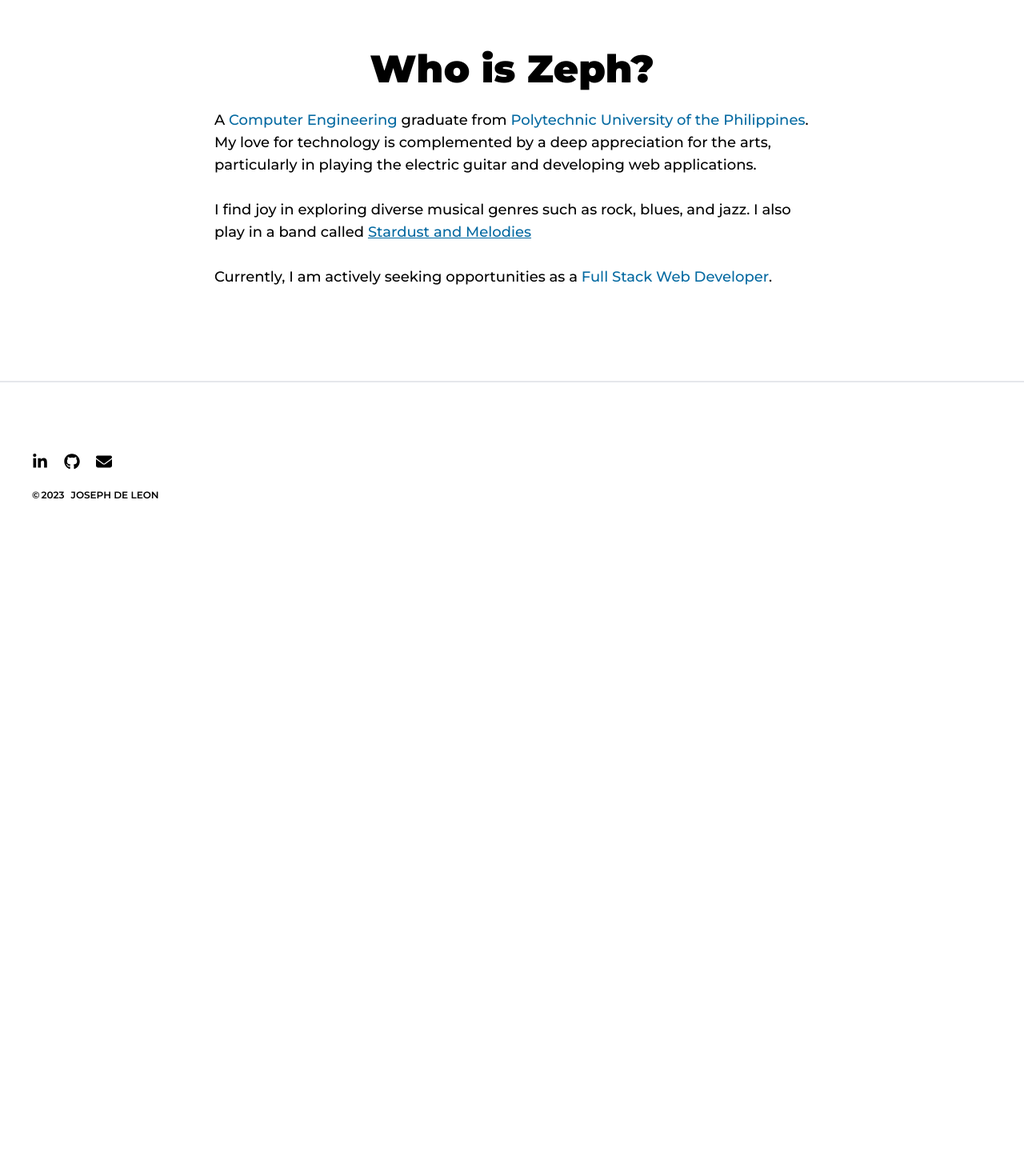
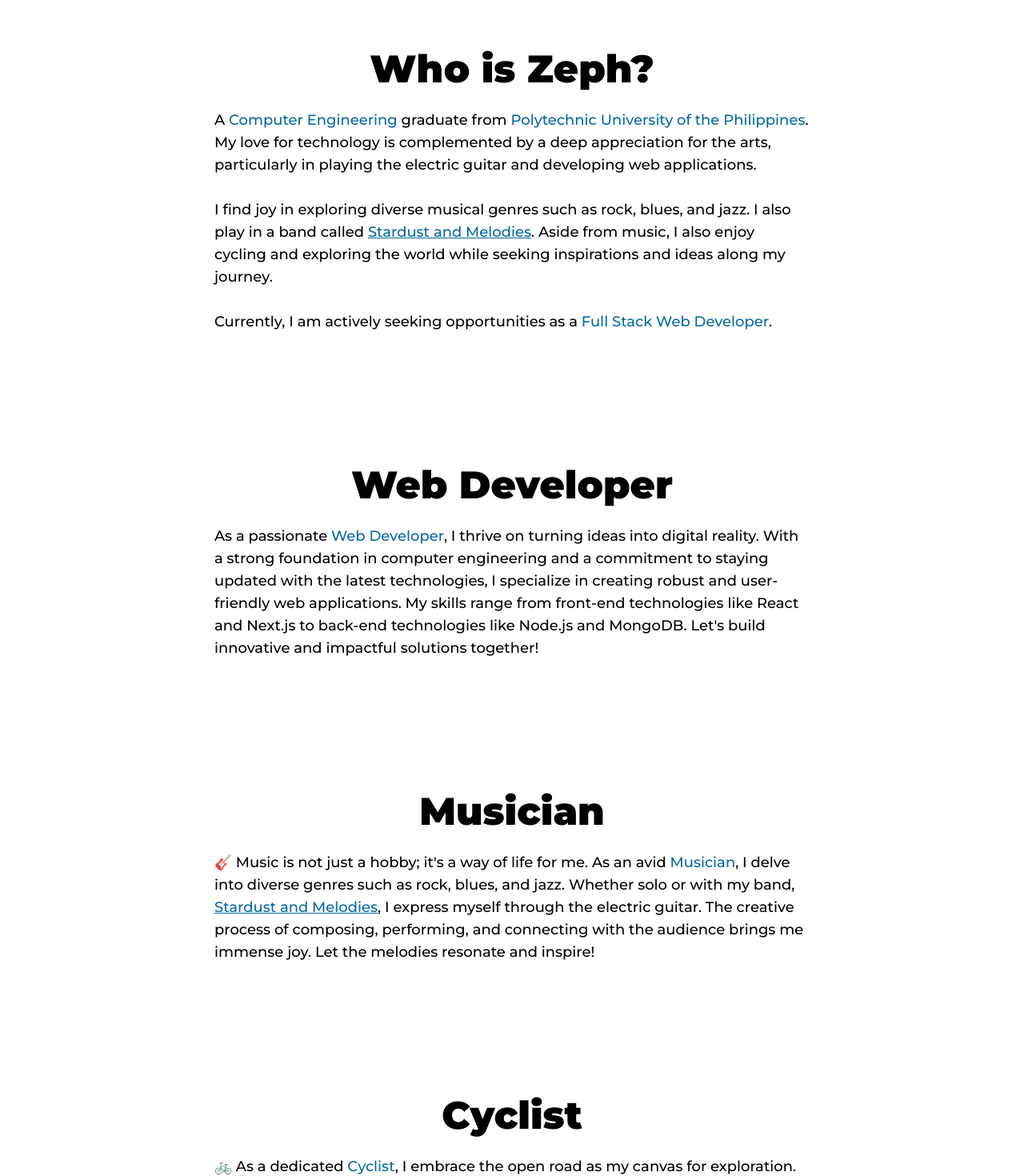
Before and after one commit to joeseffdl/Portfolio, a Next.js app: page /about in a window 1280 px wide. Shown: the part 1320-2790 px from the top of the page at 80% size. Before the commit the page ends 2036 px from the top, so only its background shows below. Built offline with nearby package versions, Linux system fonts and the light colour scheme.

Commit message:
Updated About page

```diff
--- a/app/[linkedPages]/_LinkedPages/About.tsx
+++ b/app/[linkedPages]/_LinkedPages/About.tsx
@@ -11,13 +11,14 @@ export const AboutPage = () => (
           👋 You can call me <span className="text-sky-400">Zeph</span>
         </h1>
         <p className="text-lg sm:px-5 duration-150">
-          Welcome to my world of 🎸 <span className="text-sky-400">Music</span>{" "}
-          and 🕸️ <span className="text-sky-400">Web development</span>. Let's
-          create something amazing together! 🚀
+          Welcome to my world of 🎸 <span className="text-sky-400">Music</span>,
+          🚲 <span className="text-sky-400">Cycling</span>, and 🕸️{" "}
+          <span className="text-sky-400">Web development</span>. Let's create
+          something amazing together! 🚀
         </p>
       </div>
     </section>
-    <section className="flex flex-col gap-5 min-h-[500px] py-20 lg:px-32">
+    <section className="flex flex-col gap-5 min-h-[300px] py-20 lg:px-32">
       <h1 className="text-center">Who is Zeph?</h1>
       <p className="text-lg font-medium">
         A <span className="text-sky-700">Computer Engineering</span> graduate
@@ -36,12 +37,56 @@ export const AboutPage = () => (
           className="text-sky-700 underline"
         >
           Stardust and Melodies
-        </Link>{" "}
+        </Link>
+        . Aside from music, I also enjoy cycling and exploring the world while
+        seeking inspirations and ideas along my journey.
         <br />
         <br />
         Currently, I am actively seeking opportunities as a{" "}
         <span className="text-sky-700">Full Stack Web Developer</span>.
       </p>
     </section>
+    <section className="flex flex-col gap-5 min-h-[300px] py-20 lg:px-32">
+      <h1 className="text-center">Web Developer</h1>
+      <p className="text-lg font-medium">
+        As a passionate <span className="text-sky-700">Web Developer</span>, I
+        thrive on turning ideas into digital reality. With a strong foundation
+        in computer engineering and a commitment to staying updated with the
+        latest technologies, I specialize in creating robust and user-friendly
+        web applications. My skills range from front-end technologies like React
+        and Next.js to back-end technologies like Node.js and MongoDB. Let's
+        build innovative and impactful solutions together!
+      </p>
+    </section>
+
+    <section className="flex flex-col gap-5 min-h-[300px] py-20 lg:px-32">
+      <h1 className="text-center">Musician</h1>
+      <p className="text-lg font-medium">
+        🎸 Music is not just a hobby; it's a way of life for me. As an avid{" "}
+        <span className="text-sky-700">Musician</span>, I delve into diverse
+        genres such as rock, blues, and jazz. Whether solo or with my band,{" "}
+        <Link
+          href="https://www.facebook.com/stardustandmelodies"
+          className="text-sky-700 underline"
+        >
+          Stardust and Melodies
+        </Link>
+        , I express myself through the electric guitar. The creative process of
+        composing, performing, and connecting with the audience brings me
+        immense joy. Let the melodies resonate and inspire!
+      </p>
+    </section>
+
+    <section className="flex flex-col gap-5 min-h-[300px] py-20 mb-20 lg:px-32">
+      <h1 className="text-center">Cyclist</h1>
+      <p className="text-lg font-medium">
+        🚲 As a dedicated <span className="text-sky-700">Cyclist</span>, I
+        embrace the open road as my canvas for exploration. Cycling is not just
+        a physical activity but a journey of self-discovery and inspiration.
+        Riding through scenic routes, I find solace and recharge my creative
+        energies. Join me on this adventure as we pedal through life, uncovering
+        new perspectives and enjoying the simple pleasures along the way.
+      </p>
+    </section>
   </main>
-);
+)
--- a/app/[linkedPages]/page.tsx
+++ b/app/[linkedPages]/page.tsx
@@ -4,7 +4,7 @@ import { Metadata } from "next";
 
 export const generateMetadata = ({ params }: LinkedPages): Metadata => {
   return {
-    title: `${params.linkedPages}`,
+    title: `${params.linkedPages[0]}`.toUpperCase() + params.linkedPages.slice(1),
   };
 }
 
```
